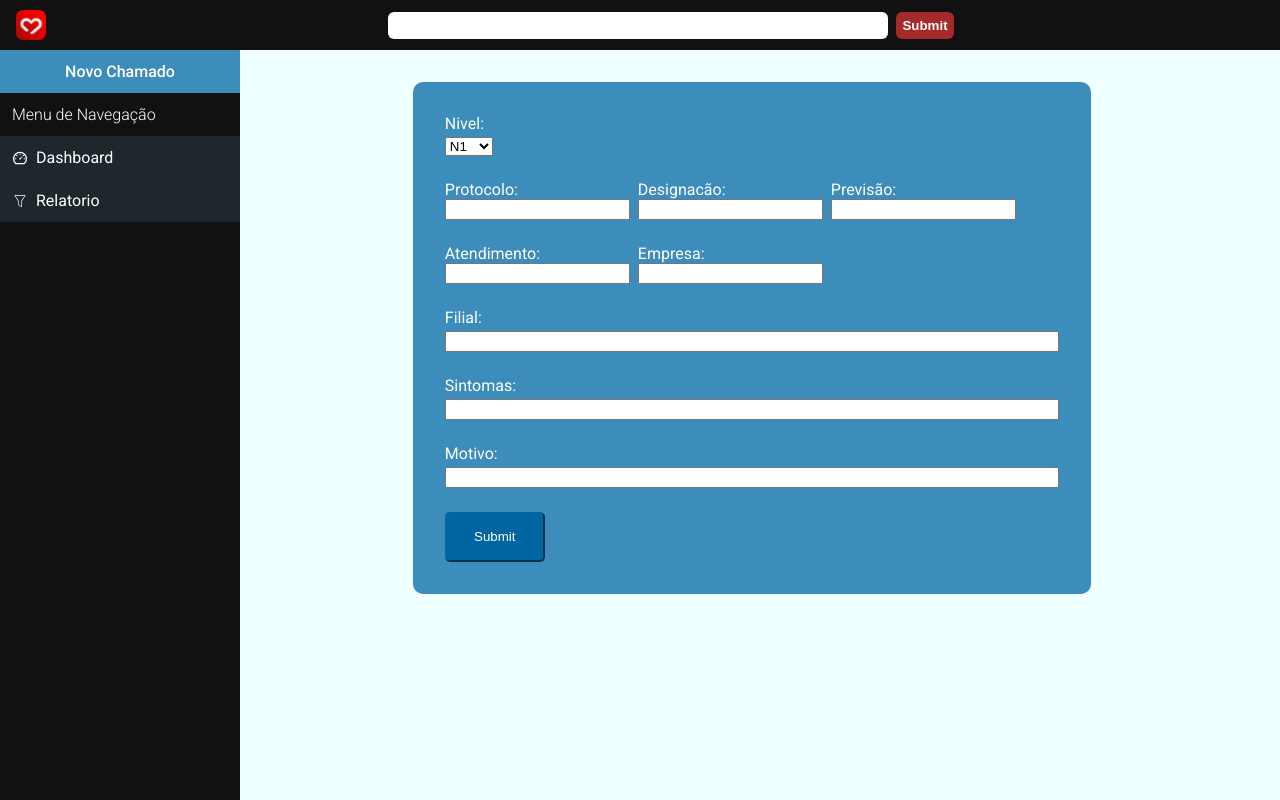
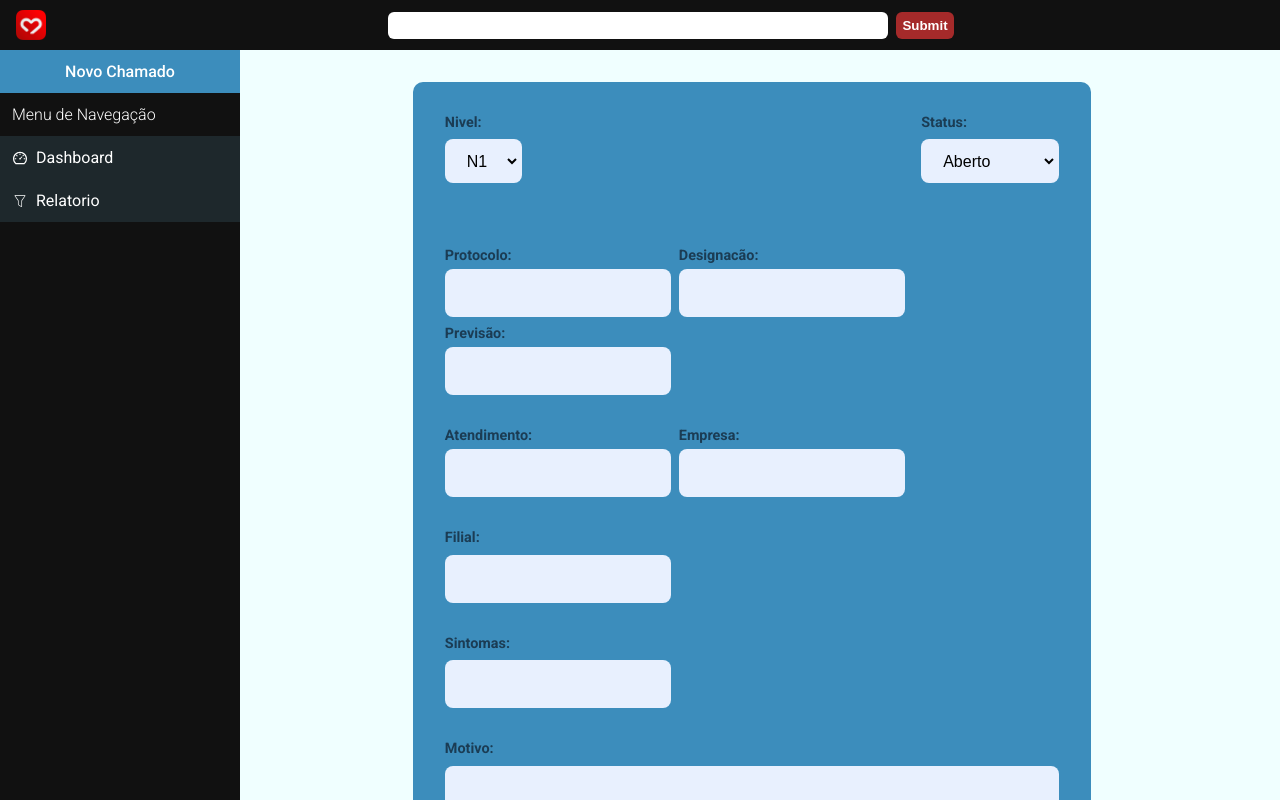
Before and after one commit to thalisson-sousa/primmeTasks, a React (Vite) app: page /newtask in a window 1280 px wide. Shown: the top 800 px of the page. Built offline with nearby package versions, Linux system fonts and the light colour scheme.

Commit message:
style: Melhorando CSS das paginas

```diff
--- a/src/components/pages/dashboard/DashBoard.jsx
+++ b/src/components/pages/dashboard/DashBoard.jsx
@@ -4,10 +4,10 @@ export default function DashBoard() {
     return (
         <div className={styles.Container}>
             <ul className={styles.Cards}>
-                <li className={styles.card}>Chamados Abertos</li>
-                <li className={styles.card}>Chamados Andamento</li>
-                <li className={styles.card}>Chamados Concluidos</li>
-                <li className={styles.card}>Chamados Fechados</li>
+                <li className={styles.card}>Chamados Abertos:</li>
+                <li className={styles.card}>Chamados Andamento:</li>
+                <li className={styles.card}>Chamados Concluidos:</li>
+                <li className={styles.card}>Chamados Fechados:</li>
             </ul>
         </div>
     )
--- a/src/components/pages/taskform/TaskForm.jsx
+++ b/src/components/pages/taskform/TaskForm.jsx
@@ -7,13 +7,25 @@ export default function TaskForm() {
 
     return (
         <form className={styles.Container} onSubmit={handleSubmit((data) => console.log(data))}>
+            <div className={styles.topContainer}>
                 <div className={`${styles.inputForm} ${styles.nivel}`}>
                     <label>Nivel:</label>
                     <select {...register('nivel')}>
-                    <option value="N1" selected>N1</option>
+                        <option value="N1">N1</option>
                         <option value="N2">N2</option>
                         <option value="N3">N3</option>
                     </select>
+                </div>
+
+                <div className={`${styles.inputForm} ${styles.status}`}>
+                    <label>Status:</label>
+                    <select {...register('status')}>
+                        <option>Aberto</option>
+                        <option>Andamento</option>
+                        <option>Concluido</option>
+                        <option>Fechado</option>
+                    </select>
+                </div>
             </div>
 
             <div className={`${styles.inputForm} ${styles.dual}`}>
@@ -41,7 +53,8 @@ export default function TaskForm() {
 
                 <div className={styles.composer}>
                     <label>Empresa:</label>
-                    <input {...register('empresa')} />
+                    <input {...register('empresa', { required: true })} />
+                    {errors.empresa && <p className={styles.erro}>Informe a Operadora</p>}
                 </div>
 
             </div>
@@ -49,7 +62,7 @@ export default function TaskForm() {
             <div className={`${styles.inputForm} ${styles.generic}`}>
                 <label>Filial:</label>
                 <input {...register('filial', { required: true })} />
-                {errors.filial && <p>Informe a Filial</p>}
+                {errors.filial && <p className={styles.erro}>Informe a Filial</p>}
             </div>
 
             <div className={`${styles.inputForm} ${styles.generic}`}>
@@ -59,7 +72,7 @@ export default function TaskForm() {
 
             <div className={`${styles.inputForm} ${styles.generic}`}>
                 <label>Motivo:</label>
-                <input {...register('motivo')} />
+                <textarea rows="6" cols="50" {...register('motivo')} />
             </div>
             <input className={styles.formSubmit} type='submit' />
         </form>
--- a/src/components/pages/taskform/TaskForm.module.css
+++ b/src/components/pages/taskform/TaskForm.module.css
@@ -3,7 +3,7 @@
     justify-content: center;
 
     flex-direction: column;
-    gap: 24px;
+    gap: 32px;
     width: 60%;
     padding: 2rem;
     border-radius: 10px;
@@ -16,11 +16,13 @@
     display: flex;
     justify-content: center;
     flex-direction: column;
+    flex-wrap: wrap;
     gap: 4px;
 }
 
-.nivel {
-    width: 3rem;
+.erro {
+    font-weight: 500;
+    color: red;
 }
 
 .dual {
@@ -35,14 +37,80 @@
     flex-direction: column;
 }
 
-.formSubmit {
-    background: #0066A2;
-    color: white;
-    border-style: outset;
-    border-color: #0066A2;
+.topContainer {
+    display: flex;
+    justify-content: space-between;
+    margin-bottom: 2rem;
+}
+
+.inputForm input, .nivel select, .status select {
+    max-width: 190px;
+    height: 44px;
+    background-color: #E8F0FE;
+    border-radius: .5rem;
+    padding: 0 1rem;
+    border: 2px solid transparent;
+    font-size: 1rem;
+    transition: border-color .3s cubic-bezier(.25,.01,.25,1) 0s, color .3s cubic-bezier(.25,.01,.25,1) 0s,background .2s cubic-bezier(.25,.01,.25,1) 0s;
+  }
+
+  .inputForm textarea {
+    background-color: #E8F0FE;
+    border-radius: .5rem;
+    padding: 0 1rem;
+    max-width: 900px;
+    border: 2px solid transparent;
+    font-size: 1rem;
+    transition: border-color .3s cubic-bezier(.25,.01,.25,1) 0s, color .3s cubic-bezier(.25,.01,.25,1) 0s,background .2s cubic-bezier(.25,.01,.25,1) 0s;
+  }
+
+  .inputForm label {
+    display: block;
+    margin-bottom: .3rem;
+    font-size: .9rem;
+    font-weight: bold;
+    color: #05060f99;
+    transition: color .3s cubic-bezier(.25,.01,.25,1) 0s;
+  }
+
+  .inputForm input:hover, .input:focus, .input-group:hover .input {
+    outline: none;
+    border-color: #05060f;
+  }
+
+  .inputForm input-group:hover .label, .input:focus {
+    color: #05060fc2;
+  }
+
+  .formSubmit {
+    --font-color: #323232;
+    --bg-color: #fff;
+    --main-color: #323232;
+    width: 120px;
+    height: 40px;
     border-radius: 5px;
-    height: 50px;
-    width: 100px;
-    font: bold15px arial,sans-serif;
-    text-shadow: none;
-}
+    border: 2px solid var(--main-color);
+    background-color: var(--bg-color);
+    box-shadow: 4px 4px var(--main-color);
+    font-size: 17px;
+    font-weight: 600;
+    color: var(--font-color);
+    cursor: pointer;
+  }
+
+  .formSubmit:active {
+    box-shadow: 0px 0px var(--main-color);
+    transform: translate(3px, 3px);
+  }
+
+  @media (max-width: 1022px) {
+    .inputForm textarea {
+      max-width: 300px;
+    }
+  }
+
+  @media (max-width: 650px) {
+    .inputForm textarea {
+      max-width: 150px;
+    }
+  }
```
Lines whose indentation alone changed are shown as unchanged.
